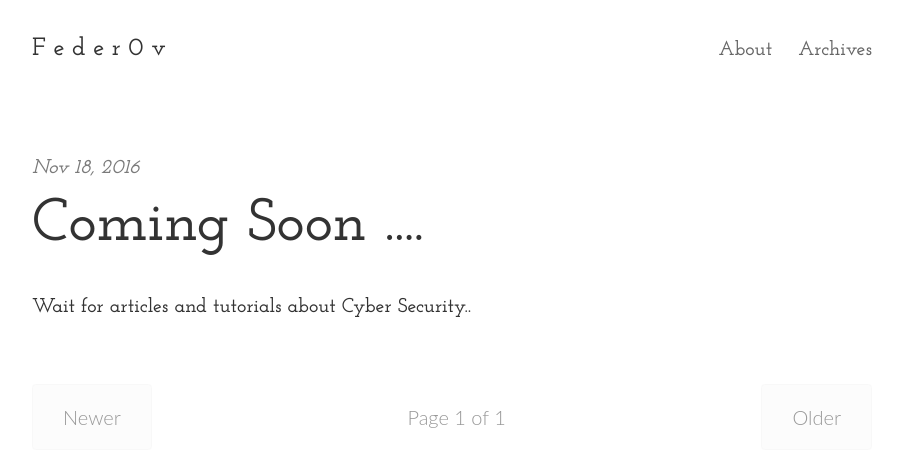
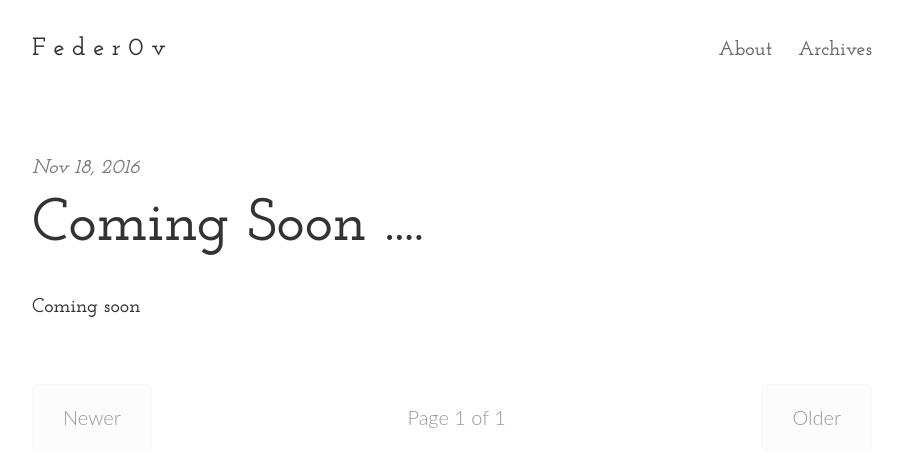
Before and after one commit to feder0v/feder0v.github.io, a Jekyll site: the page built from index.html, in a window 1280 px wide. Shown: the top 467 px of the page, without its empty margins (188-1091 px from the left). Built offline with Jekyll 4.4.1, drawn with Linux system fonts in a browser that asks for light colours; the list of posts is cut into pages by our own code.

Commit message:
Update 2016-11-18-coming-soon.md

```diff
--- a/_posts/2016-11-18-coming-soon.md
+++ b/_posts/2016-11-18-coming-soon.md
@@ -2,7 +2,7 @@
 layout:     post
 title:      Coming Soon ....
 date:       2016-11-18 11:21:29
-summary:    Wait for articles and tutorials about Cyber Security..
+summary:   Coming soon
 categories: Coming soon
 ---
 
```
